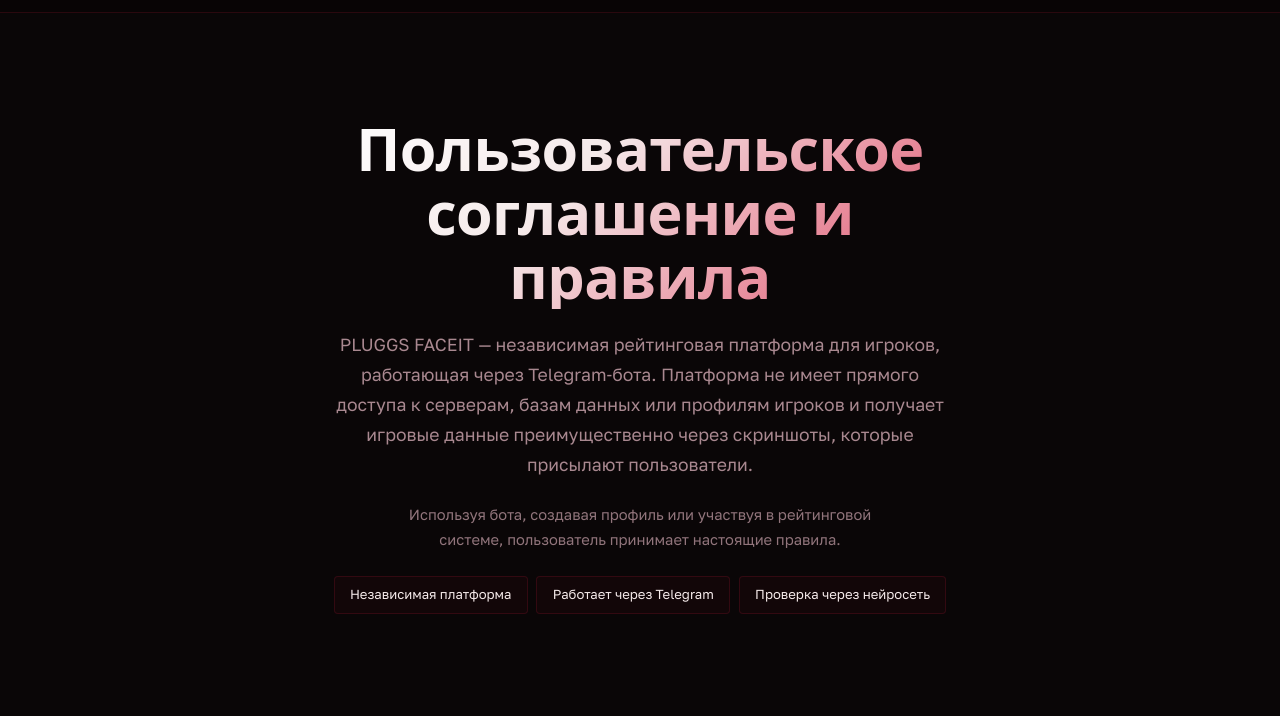
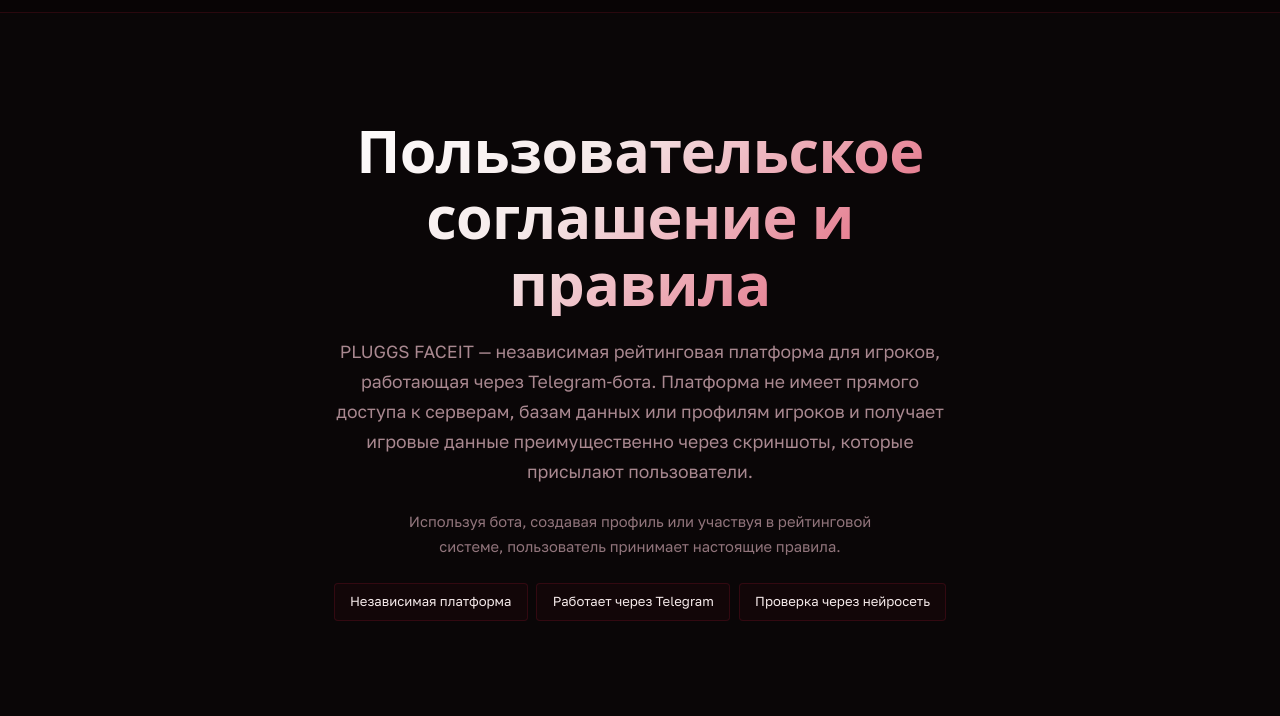
Before and after one commit to Plxgg/PFaceit.github.io, a plain HTML site: page index.html in a window 1280 px wide. Shown: the part 44-760 px from the top of the page. Drawn offline with Linux system fonts and the light colour scheme; a web font is replaced by a local one.

Commit message:
Update index.html

```diff
--- a/index.html
+++ b/index.html
@@ -2,11 +2,12 @@
 <html lang="ru">
 <head>
 <meta charset="UTF-8">
-<meta name="viewport" content="width=device-width, initial-scale=1">
+<meta name="viewport" content="width=device-width, initial-scale=1, viewport-fit=cover">
 <meta name="color-scheme" content="dark">
 <meta name="theme-color" content="#0a0607">
 <title>Пользовательское соглашение — PLUGGS FACEIT</title>
 <meta name="description" content="Пользовательское соглашение и правила платформы PLUGGS FACEIT — независимой рейтинговой системы для Standarling, StandRise и Project Evolution.">
+<script src="https://telegram.org/js/telegram-web-app.js"></script>
 <link rel="preconnect" href="https://fonts.googleapis.com">
 <link rel="preconnect" href="https://fonts.gstatic.com" crossorigin>
 <link href="https://fonts.googleapis.com/css2?family=Golos+Text:wght@400;500;600;700;800&family=Unbounded:wght@200;300;400;500;600;700;800;900&display=swap" rel="stylesheet">
@@ -39,6 +40,7 @@
   img,svg{ display:block; max-width:100%; }
   a{ color:inherit; text-decoration:none; }
   h1,h2,h3,p,ul{ margin:0; }
+  body, h1, h2, h3, p, li{ overflow-wrap:break-word; word-break:break-word; }
   ul{ list-style:none; padding:0; }
   button{ font:inherit; }
 
@@ -84,7 +86,7 @@
   }
 
   /* ---------- header ---------- */
-  .site-header{ position:sticky; top:0; z-index:50; background:rgba(9,5,6,.72); backdrop-filter:blur(10px); -webkit-backdrop-filter:blur(10px); border-bottom:1px solid var(--line); }
+  .site-header{ position:sticky; top:0; z-index:50; background:rgba(9,5,6,.72); backdrop-filter:blur(10px); -webkit-backdrop-filter:blur(10px); border-bottom:1px solid var(--line); padding-top:var(--tg-safe-area-inset-top, env(safe-area-inset-top, 0px)); }
   .header__row{ display:flex; align-items:center; justify-content:space-between; gap:16px; padding-block:13px; }
   .brand{ display:flex; align-items:center; gap:.65rem; }
   .brand__mark{ flex:none; }
@@ -98,8 +100,8 @@
   .hero{ position:relative; padding-block:clamp(56px,10vw,104px) clamp(40px,7vw,72px); }
   .hero > .shell{ max-width:760px; text-align:center; display:flex; flex-direction:column; align-items:center; gap:1.35rem; }
   .hero h1{
-    font-family:var(--font-display); font-weight:700; font-size:clamp(2.1rem,5.2vw,3.7rem);
-    line-height:1.08; letter-spacing:-.01em;
+    font-family:var(--font-display); font-weight:700; font-size:clamp(1.65rem,8vw,3.7rem);
+    line-height:1.12; letter-spacing:-.01em; hyphens:auto;
     background:linear-gradient(135deg,#fff 0%, var(--paper) 38%, var(--crimson) 115%);
     -webkit-background-clip:text; background-clip:text; color:transparent;
   }
@@ -192,7 +194,7 @@
   .callout p{ color:var(--mist); max-width:58ch; margin-inline:auto; line-height:1.75; }
 
   /* ---------- footer ---------- */
-  .site-footer{ border-top:1px solid var(--line); padding-block:38px; }
+  .site-footer{ border-top:1px solid var(--line); padding-block:38px calc(38px + var(--tg-safe-area-inset-bottom, env(safe-area-inset-bottom, 0px))); }
   .footer-row{ display:flex; justify-content:space-between; align-items:center; flex-wrap:wrap; gap:18px; }
   .footer-brand{ display:flex; align-items:center; gap:.6rem; }
   .footer-note{ color:var(--mist); font-size:.85rem; max-width:560px; line-height:1.65; }
@@ -205,7 +207,10 @@
   .to-top:hover{ border-color:var(--crimson); color:var(--crimson); }
 
   .fab-top{
-    position:fixed; right:20px; bottom:20px; width:44px; height:44px; border-radius:50%;
+    position:fixed;
+    right:calc(20px + var(--tg-safe-area-inset-right, env(safe-area-inset-right, 0px)));
+    bottom:calc(20px + var(--tg-safe-area-inset-bottom, env(safe-area-inset-bottom, 0px)));
+    width:44px; height:44px; border-radius:50%;
     border:1px solid var(--line); background:rgba(23,10,12,.85); backdrop-filter:blur(8px);
     color:var(--paper); display:flex; align-items:center; justify-content:center;
     opacity:0; pointer-events:none; transform:translateY(6px); z-index:60;
@@ -579,6 +584,42 @@
 
   <script>
   (function(){
+    // Telegram Mini App setup + client/OS detection
+    var tg = window.Telegram && window.Telegram.WebApp;
+    var root = document.documentElement;
+
+    function detectOS(){
+      var ua = navigator.userAgent || '';
+      var plat = (navigator.platform || '').toLowerCase();
+      if (/android/i.test(ua)) return 'android';
+      if (/iphone|ipad|ipod/i.test(ua)) return 'ios';
+      if (/mac/i.test(plat) || /macintosh/i.test(ua)) return 'macos';
+      if (/win/i.test(plat) || /windows/i.test(ua)) return 'windows';
+      if (/linux/i.test(plat) || /linux/i.test(ua)) return 'linux';
+      return 'unknown';
+    }
+
+    var tgPlatform = (tg && tg.platform) || null; // ios | android | macos | tdesktop | web | weba
+    var os = detectOS();
+    // tdesktop covers both Windows and Linux Telegram Desktop, so fall back to UA sniffing to tell them apart
+    var resolved =
+      tgPlatform === 'tdesktop' ? (os === 'linux' ? 'linux' : 'windows') :
+      (tgPlatform && tgPlatform !== 'web' && tgPlatform !== 'weba' && tgPlatform !== 'unknown') ? tgPlatform :
+      os;
+
+    root.setAttribute('data-tg-platform', tgPlatform || 'none');
+    root.setAttribute('data-os', resolved);
+    if (tg) root.classList.add('in-telegram');
+    root.classList.add('os-' + resolved);
+
+    if (tg){
+      try { tg.expand(); } catch(e){}
+      try { tg.disableVerticalSwipes && tg.disableVerticalSwipes(); } catch(e){}
+      try { tg.setHeaderColor && tg.setHeaderColor('#0a0607'); } catch(e){}
+      try { tg.setBackgroundColor && tg.setBackgroundColor('#0a0607'); } catch(e){}
+      try { tg.ready(); } catch(e){}
+    }
+
     // background embers
     var field = document.querySelector('.bg__squares');
     var count = window.innerWidth < 640 ? 20 : 42;
```
